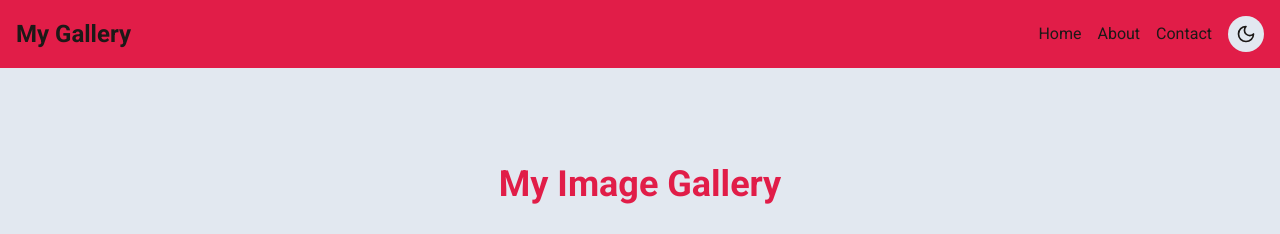
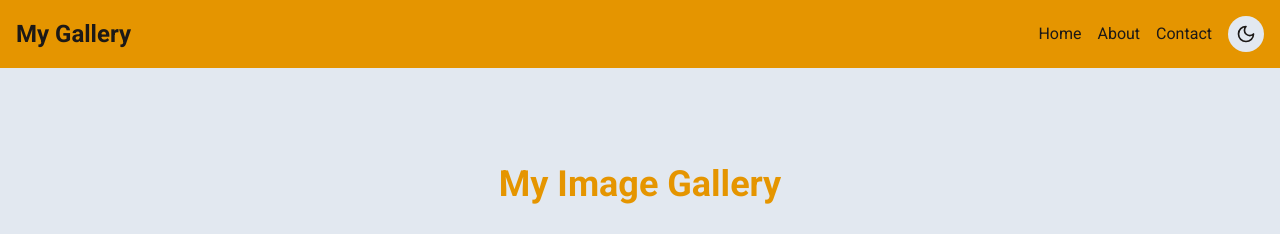
Before and after one commit to jamesbarnden/site-playground, a Next.js app in the folder my-first-nextjs-app/: page / in a window 1280 px wide. Shown: the top 234 px of the page. Built offline with nearby package versions, Linux system fonts and the light colour scheme; grey boxes are pictures that could not be loaded.

Commit message:
Colours styling change

```diff
--- a/my-first-nextjs-app/tailwind.config.ts
+++ b/my-first-nextjs-app/tailwind.config.ts
@@ -10,7 +10,7 @@ const config: Config = {
   theme: {
     extend: {
       colors: {
-        primary: '#E11D48',
+        primary: '#E59500',
         secondary: '#10B981',
         background: {
           light: '#E2E8F0',
```
